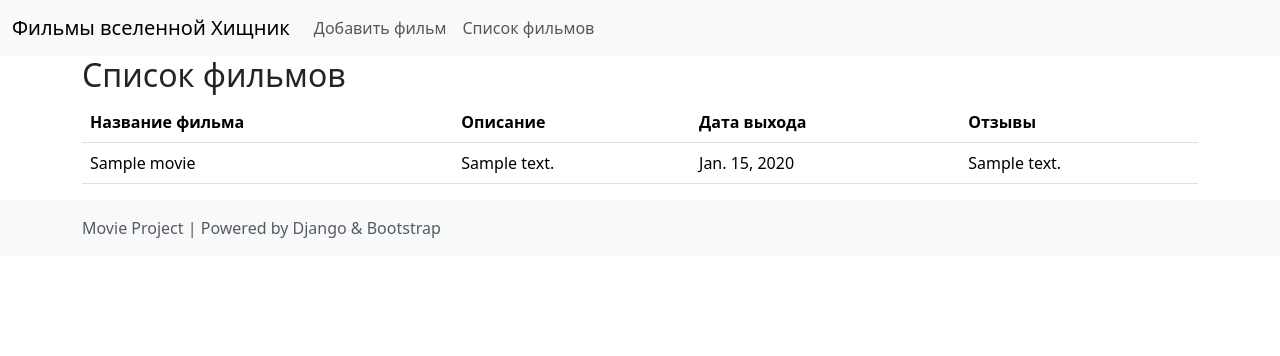
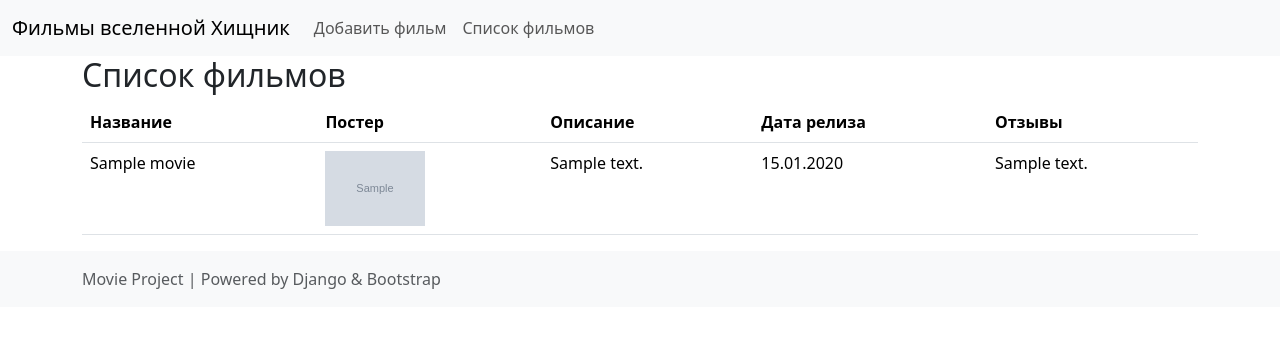
Before and after one commit to Alex-Mixaylov/dj04_forms, a Django app: page /films/ in a window 1280 px wide. Shown: the top 356 px of the page. Run offline with Django 5.2, Linux system fonts and the light colour scheme; tables that the repository leaves empty hold one stand-in row (values such as "Sample post"); grey boxes marked "Sample" are stand-in pictures.

Commit message:
update films.html
update films.html

```diff
--- a/Movie_project/films/templates/films/films.html
+++ b/Movie_project/films/templates/films/films.html
@@ -5,9 +5,10 @@
 <table class="table">
     <thead>
         <tr>
-            <th>Название фильма</th>
+            <th>Название</th>
+            <th>Постер</th>
             <th>Описание</th>
-            <th>Дата выхода</th>
+            <th>Дата релиза</th>
             <th>Отзывы</th>
         </tr>
     </thead>
@@ -15,8 +16,15 @@
         {% for movie in movies %}
         <tr>
             <td>{{ movie.title }}</td>
+            <td>
+                {% if movie.poster %}
+                <img src="{{ movie.poster.url }}" alt="Постер {{ movie.title }}" width="100">
+                {% else %}
+                Нет постера
+                {% endif %}
+            </td>
             <td>{{ movie.description }}</td>
-            <td>{{ movie.release_date }}</td>
+            <td>{{ movie.release_date|date:"d.m.Y" }}</td>
             <td>{{ movie.review }}</td>
         </tr>
         {% endfor %}
```
